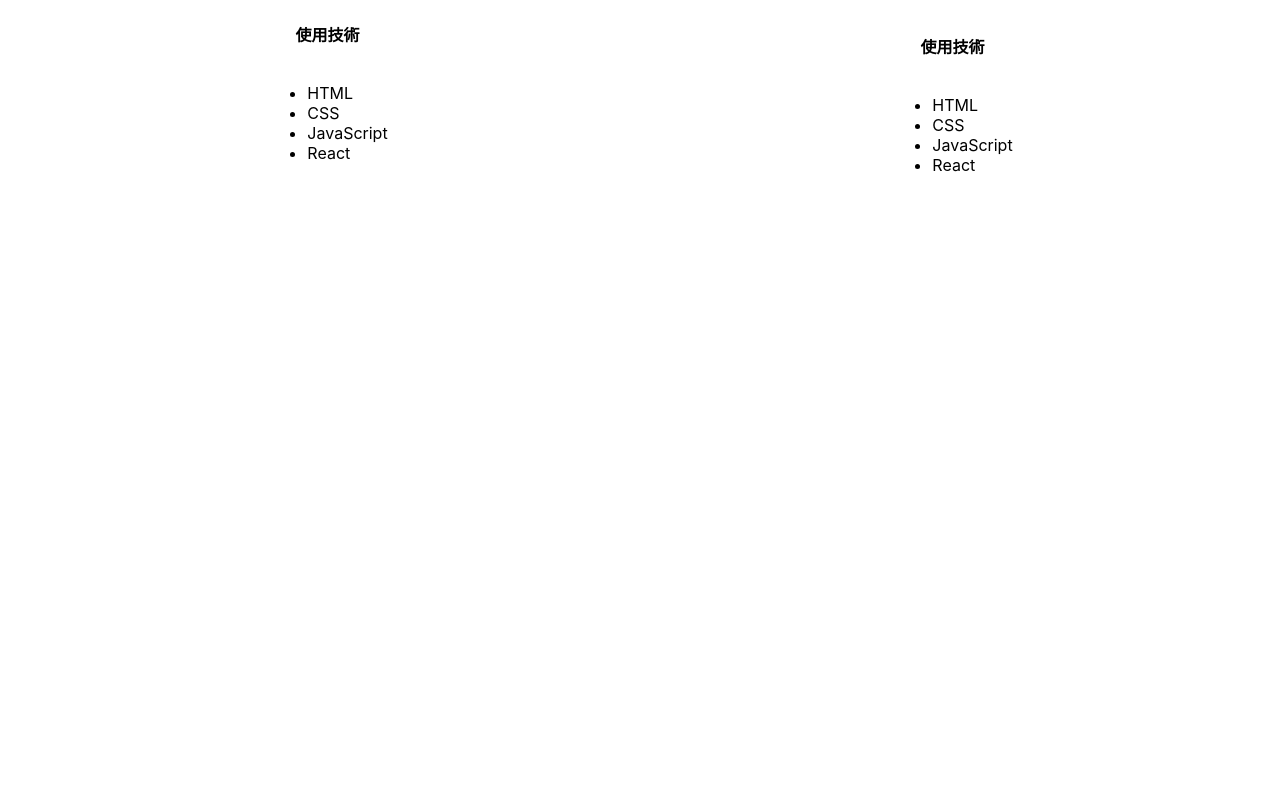
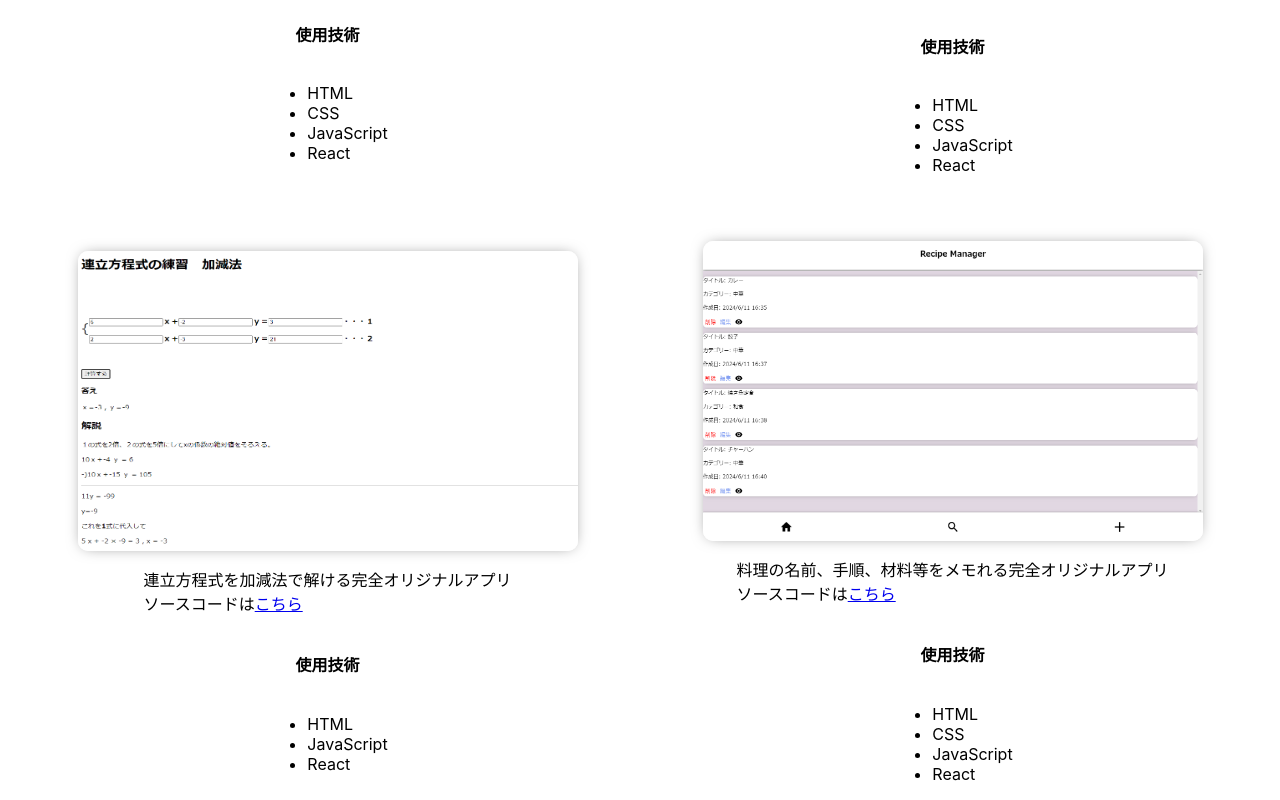
Before and after one commit to kousei4446/mypage, a React (Create React App) app: page / in a window 1280 px wide. Shown: the part 1863-2663 px from the top of the page. Before the commit the page ends 2054 px from the top, so only its background shows below. Built offline with nearby package versions, Linux system fonts and the light colour scheme; the HTML template or start-up script is replaced by a standard one.

Commit message:
add product

```diff
--- a/src/App.jsx
+++ b/src/App.jsx
@@ -5,6 +5,8 @@ import image2 from "./img/img2.png"
 import image3 from "./img/img3.jpg"
 import image4 from "./img/img4.png"
 import image5 from "./img/img5.png"
+import image6 from "./img/img6.png"
+import image7 from "./img/img7.png"
 import SkillBars from './components/skillBars';
 
 
@@ -24,9 +26,9 @@ function App() {
         <div className='about' id='about'>
           <h1>About</h1>
           <div className='about_content'>
-            <img src={image3} alt='dog' style={{margin:"0px"}} height="200px" width="200px" className='dog' />
+            <img src={image3} alt='dog' style={{ margin: "0px" }} height="200px" width="200px" className='dog' />
             {/* <p>こんにちは、現在Reactの勉強をしている関西の大学生です。<br />私は犬を昔飼っていて犬が大好きです。<br />大学ではボランティア部の副部長を務めています。プログラミングに興味があり、<br />特にフロントエンドに力を入れています。趣味でバスケットボールを楽しんでいます。<br />よろしくお願いします!!!</p> */}
-            <p style={{width:"50%",margin:"0px",display:"flex",justifyContent:"center",alignItems:"center"}}>
+            <p style={{ width: "50%", margin: "0px", display: "flex", justifyContent: "center", alignItems: "center" }}>
               こんにちは、現在Reactの勉強をしている関西の大学生です。私は犬を昔飼っていて犬が大好きです。大学ではボランティア部の副部長を務めています。プログラミングに興味があり、特にフロントエンドに力を入れています。趣味でバスケットボールを楽しんでいます。よろしくお願いします!!!</p>
           </div>
         </div>
@@ -34,8 +36,8 @@ function App() {
           <h1>Skill</h1>
           <SkillBars />
         </div>
-        <br/>
-        <h1 style={{fontSize:"40px"}}>Product</h1>
+        <br />
+        <h1 style={{ fontSize: "40px" }}>Product</h1>
         <div className='product' id='product'>
           <br />
           <div className='display'>
@@ -70,7 +72,7 @@ function App() {
             <div>
               <img src={image4} alt='img4' height="300px" className='product_img' />
               <p>api fetchを用いて外部のデータの取得によって作成しました
-                <br/>ソースコードは
+                <br />ソースコードは
                 <a href='https://github.com/githubacountf/pokemon-app.git' target="_blank" rel="noopener noreferrer">こちら</a>
               </p>
               <h4 style={{ textAlign: "center" }}>使用技術</h4>
@@ -84,7 +86,7 @@ function App() {
             <div>
               <img src={image5} alt='img5' height="300px" className='product_img' />
               <p>Todoアプリを作成しました。localStorageの利用によって更新しても消えないようにした。
-                <br/>ソースコードは
+                <br />ソースコードは
                 <a href='https://github.com/githubacountf/Todo-app.git' target="_blank" rel="noopener noreferrer">こちら</a>
               </p>
               <h4 style={{ textAlign: "center" }}>使用技術</h4>
@@ -95,6 +97,36 @@ function App() {
                 <li>React</li>
               </ul>
             </div>
+
+            <div>
+              <img src={image6} alt='img6' height="300px" className='product_img' />
+              <p>連立方程式を加減法で解ける完全オリジナルアプリ
+                <br />ソースコードは
+                <a href='https://github.com/kousei4446/simultaneous_equation.git' target="_blank" rel="noopener noreferrer">こちら</a>
+              </p>
+              <h4 style={{ textAlign: "center" }}>使用技術</h4>
+              <ul>
+                <li>HTML</li>
+                <li>JavaScript</li>
+                <li>React</li>
+              </ul>
+            </div>
+
+            <div>
+              <img src={image7} alt='img7' height="300px" className='product_img' />
+              <p>料理の名前、手順、材料等をメモれる完全オリジナルアプリ
+                <br />ソースコードは
+                <a href='https://github.com/kousei4446/smapho-recipe-app.git' target="_blank" rel="noopener noreferrer">こちら</a>
+              </p>
+              <h4 style={{ textAlign: "center" }}>使用技術</h4>
+              <ul>
+                <li>HTML</li>
+                <li>CSS</li>
+                <li>JavaScript</li>
+                <li>React</li>
+              </ul>
+            </div>
+
           </div>
         </div>
         <br />
```
Also changed, not shown: src/img/img6.png (added), src/img/img7.png (added).
